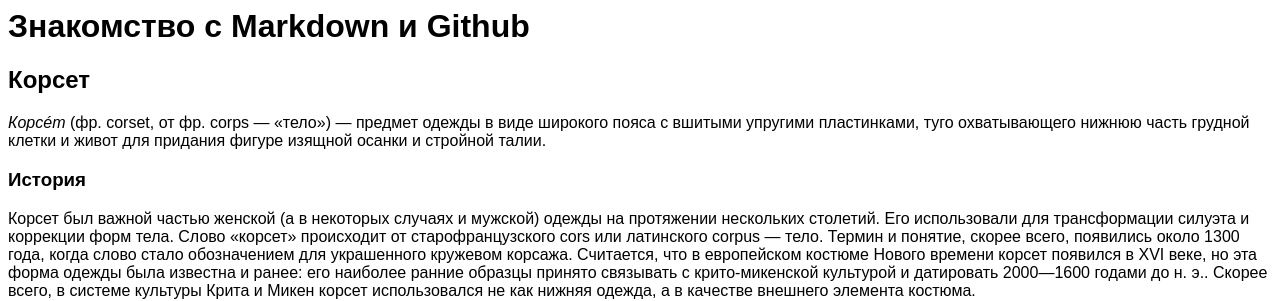
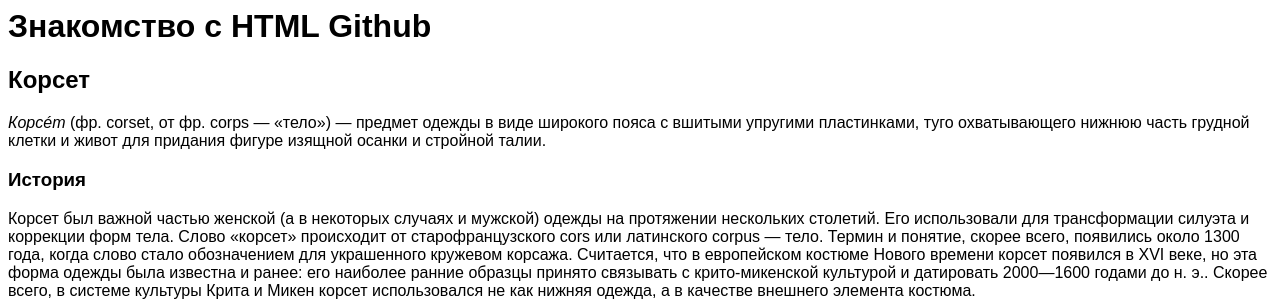
Before and after one commit to Gerash07/gerash07.github.io, a plain HTML site: page index.html in a window 1280 px wide. Shown: the top 301 px of the page. Drawn offline with Linux system fonts and the light colour scheme.

Commit message:
Update index.html

```diff
--- a/index.html
+++ b/index.html
@@ -1,10 +1,10 @@
 <html>
  <head>
-  <title>Первая страница</title>
+  <title>Знакомство с HTML</title>
  <head>
  <body>
   <font face="Arial">
-   <h1>Знакомство с Markdown и Github</h1>
+   <h1>Знакомство с HTML Github</h1>
    <h2>Корсет</h2>
    <p><i>Корсéт</i> (фр. corset, от фр. corps — «тело») — предмет одежды в виде широкого пояса с вшитыми упругими пластинками, туго охватывающего нижнюю часть грудной клетки и живот для придания фигуре изящной осанки и стройной талии.</p>
    <h3>История</h3>
```
